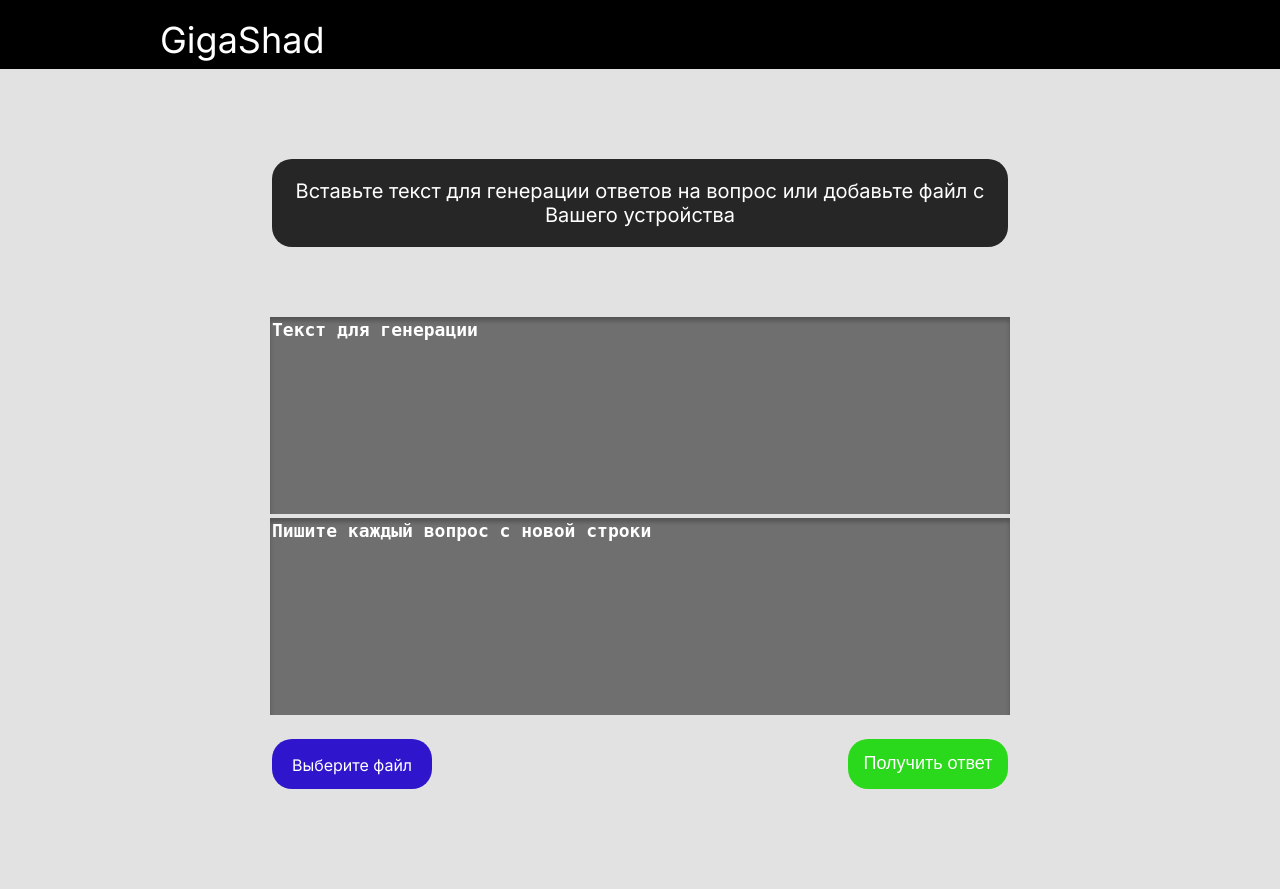
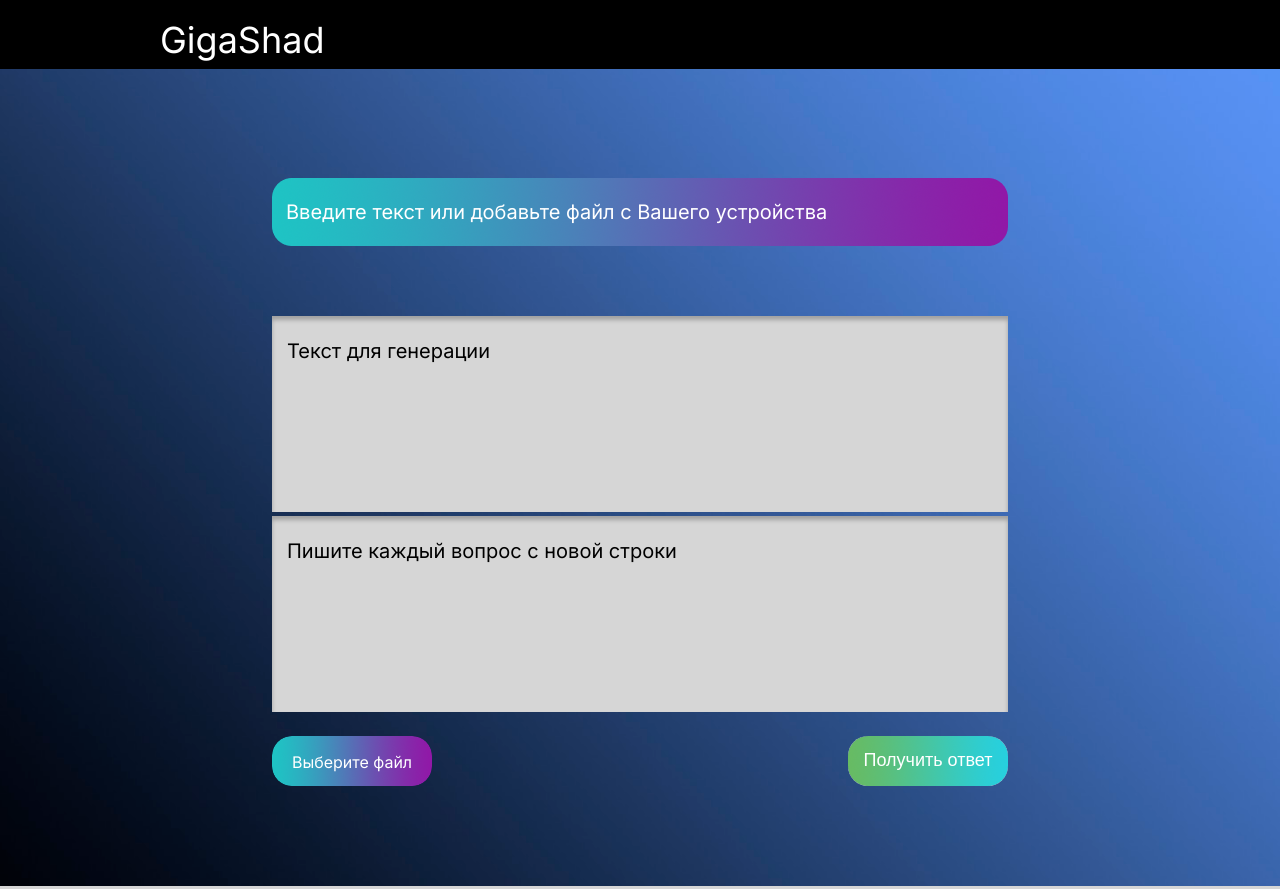
Before and after one commit to Semen-Zharkov/code-website, a Flask app: page /request in a window 1280 px wide. Run offline with Flask 3, Linux system fonts and the light colour scheme; parts of the project's set-up code (start-up, migrations or seed data) failed here and were passed over; some web fonts are replaced.

Commit message:
Changing page backgrounds, button backgrounds, indents

```diff
--- a/static/style.css
+++ b/static/style.css
@@ -173,58 +182,87 @@ h2{
 }
 
 
-
 /* Стили для файла request */
+/* Фон для страницы создания тестов и вопросно-ответной страницы */
 .body-request{
-    background-color: #E3E2E2;
+    background-image: url("../static/IMG/background-all.png");
+    background-position: center 0;
+    background-repeat: no-repeat;
+    background-size: cover;
+    background-attachment: fixed;
+    width: 100%;
+    top: 0px;
 }
-
-/*Стили для формы генерации тестов*/
+/*Стили для страницы request*/
+.form_question{
+    margin: 0 auto;
+    display: flex;
+    justify-content: center;
+    width: 736px;
+}
 .form-title{
-    display: inline-block;
+    display: flex;
     margin: 0;
     padding: 0;
-    padding: 20px 0px;
-    margin-top: 90px;
+    padding: 22px 176px 22px 14px;
     margin-bottom: 70px;
-    border-radius: 20px;
-    background-color: #262626;
+    margin-top: 109px;
+    background-image: url("../static/IMG/plateTest.png");
+    background-repeat: no-repeat;
     font-size: 20px;
     font-weight: 400;
-    width: 736px;
+
 }
-
+textarea[name="text_for_search_answers"]{
+    width: 706px;
+    padding: 23px 15px;
+}
+textarea[name="asked_questions_text"]{
+    width: 706px;
+    padding: 23px 15px;
+}
 .form-text-generation{
     display: flex;
     justify-content: center;
     margin-bottom: 40px;
 }
 textarea{
-    font-size: 18px;
-    width: 736px;
-    height: 193px;
+    width: 100%;
+    height: 150px;
     border-style: none;
-    background-color: #6F6F6F;
+    background: #D6D6D6;
     box-shadow: 0px 4px 4px 0px rgba(0, 0, 0, 0.25) inset;
-    color: #fff;
-    resize: none;
+    color: #000;
+    resize: none;font-family: Inter;
+    font-size: 20px;
+    font-style: normal;
+    font-weight: 400;
+    line-height: normal;
 }
 input[name="text-number-of-questions"]{
     border-style: none;
     width: 256px;
-    height: 49px;
-    background-color: #000;
-    margin-right: 320px;
-    color:#fff;
-    font-size: 18px;
+    height: 48px;
+    background-image: url("../static/IMG/countQuestions.png");
+    background-repeat: no-repeat;
+    background-size: 100% 100%;
+    margin-right: 299px;
+    color: #FFF;
+    font-size: 17px;
     font-style: normal;
     font-weight: 700;
+    line-height: normal;
+    padding-left: 21px;
 }
-::placeholder{
+input[name="text-number-of-questions"]::placeholder{
     color: #fff;
-    font-size: 18px;
+}
+textarea::placeholder{
+    color: #000;
+    font-size: 20px;
     font-style: normal;
-    font-weight: 700;
+    font-weight: 400;
+    line-height: normal;
 }
 .container-doc{
     display: flex;
@@ -244,7 +282,8 @@ input[name="file"]{
     display: inline-block;
     width: 160px;
     height: 50px;
-    background-color: #2F16CC;
+    background-image: url("../static/IMG/addFile.png");
+    background-size: 100% 100%;
     border-radius: 20px;
 }
 .input-file span{
@@ -283,7 +322,7 @@ input[name="send"]{
     width:160px;
     height:50px;
     border-radius:20px;
-    background:#2AD91B;
+    background-image: url("../static/IMG/buttonCreate.png");
     border-style: none;
     color:#fff;
     font-size:18px;
@@ -346,7 +387,7 @@ textarea[name="text_question"]{
     display: flex;
     margin: 0  auto;
     margin-bottom: 60px;
-    color: #fff;
+    color: #000;
     width: 678px;
     padding: 0px 30px;
     background-color: #6F6F6F;
--- a/templates/request.html
+++ b/templates/request.html
@@ -19,10 +19,9 @@
       </nav>
   </header>
     <main>
-
         <section class="form_question">
           <form action="/process_answer_questions" method="post" enctype="multipart/form-data">
-            <p class="form-title"> Вставьте текст для генерации ответов на вопрос или добавьте файл с Вашего устройства </p>
+            <p class="form-title"> Введите текст или добавьте файл с Вашего устройства </p>
             <div class="form-text">
               <textarea name="text_for_search_answers" placeholder="Текст для генерации"></textarea>
             </div>
--- a/templates/test.html
+++ b/templates/test.html
@@ -21,7 +21,7 @@
     <main>
         <section class="form">
             <form action="/process_file" method="post" enctype="multipart/form-data">
-              <p class="form-title"> Вставьте текст для генерации тестов или добавьте файл с Вашего устройства </p>
+              <p class="form-title"> Введите текст или добавьте файл с Вашего устройства </p>
               <div class="form-text-generation">
                 <textarea name="text-generation" placeholder="Текст для генерации"></textarea>
               </div>
```
Also changed, not shown: other parts of static/style.css (+19 -8 lines), static/IMG/addFile.png (added), static/IMG/background-all.png (added), static/IMG/background-all2.png (added), static/IMG/background-all3.png (added), static/IMG/buttonCreate.png (added), static/IMG/countQuestions.png (added), static/IMG/plateTest.png (added).
